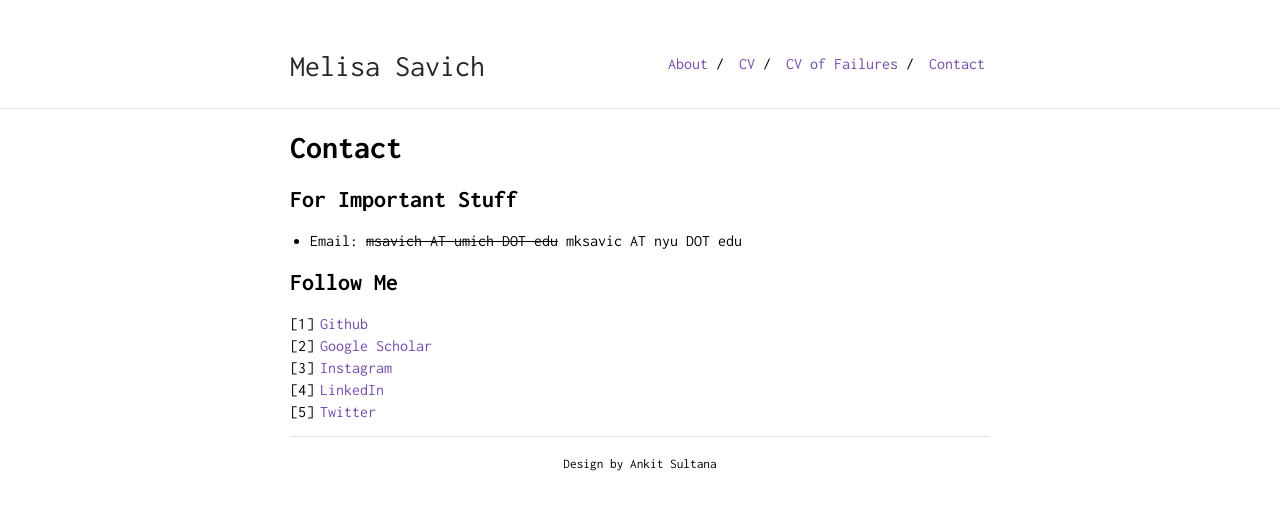
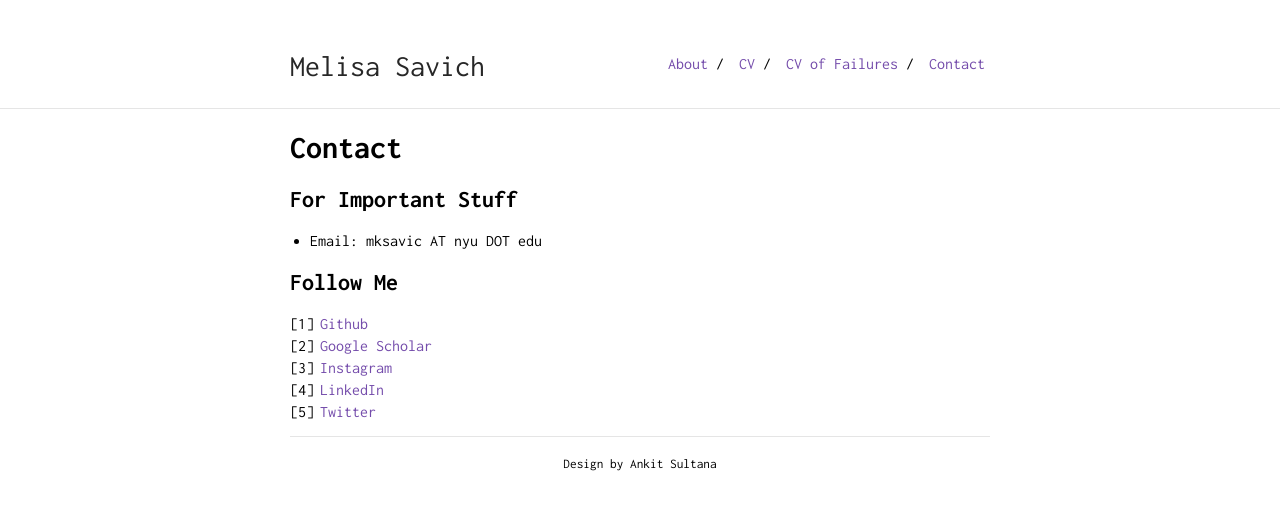
Before and after one commit to mksavic/mksavic.github.io, a Jekyll site: the page built from contact.md, in a window 1280 px wide. Shown: the top 510 px of the page. Built offline with Jekyll 4.4.1, drawn with Linux system fonts in a browser that asks for light colours; our own code applies the rules of GitHub Pages for plain Markdown files.

Commit message:
i dont need this

```diff
--- a/contact.md
+++ b/contact.md
@@ -7,7 +7,7 @@ is_contact: true
 
 ## For Important Stuff
 
-* Email: ~~msavich AT umich DOT edu~~ mksavic AT nyu DOT edu
+* Email: mksavic AT nyu DOT edu
 
 ## Follow Me
 
```
